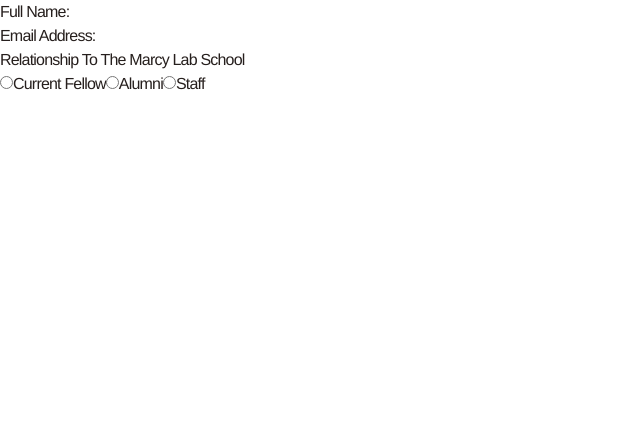
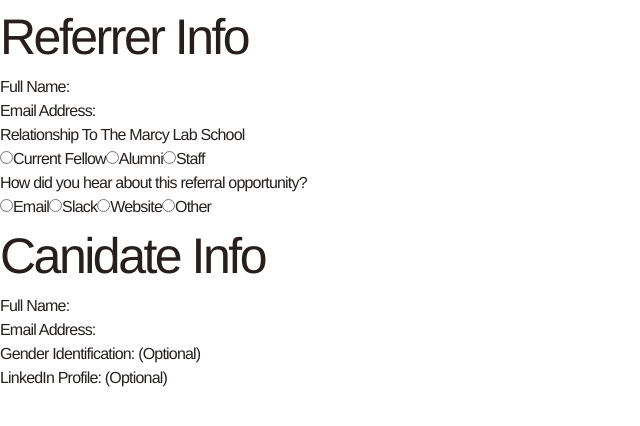
Before and after one commit to marcy-referrals-platform-engineering/marcylabschool-referrals-platform-engineering, a Next.js app: page /referral-form in a window 1280 px wide. Shown: the top 426 px of the page, without its empty margins (0-640 px from the left). Built offline with nearby package versions, Linux system fonts and the light colour scheme; no server answers; a web font is replaced by a local one.

Commit message:
started referee form questions

```diff
--- a/app/referral-form/page.tsx
+++ b/app/referral-form/page.tsx
@@ -13,6 +13,7 @@
   };
   return (
     <form onSubmit={handleSubmit}>
+      <h1>Referrer Info</h1>
       <div>
         <label htmlFor="name">Full Name:</label>
         <input
@@ -71,6 +72,94 @@
           Staff
         </label>
       </div>
+
+      <div>
+        <p>How did you hear about this referral opportunity? </p>
+        <label>
+          <input
+            onChange={handleChange}
+            type="radio"
+            value="email"
+            name="how"
+            required
+          />
+          Email
+        </label>
+
+        <label>
+          <input
+            onChange={handleChange}
+            type="radio"
+            value="slack"
+            name="how"
+            required
+          />
+          Slack
+        </label>
+
+        <label>
+          <input
+            onChange={handleChange}
+            type="radio"
+            value="website"
+            name="how"
+            required
+          />
+          Website
+        </label>
+
+        <label>
+          <input
+            onChange={handleChange}
+            type="radio"
+            value="other"
+            name="how"
+            required
+          />
+          Other
+        </label>
+      </div>
+
+      <h1>Canidate Info</h1>
+      <div>
+        <label htmlFor="name">Full Name:</label>
+        <input
+          onChange={handleChange}
+          type="text"
+          value={formData.referreeName}
+          id="referreeName"
+          name="referreeName"
+          required
+        />
+      </div>
+
+      <div>
+        <label htmlFor="email">Email Address:</label>
+        <input
+          onChange={handleChange}
+          type="email"
+          value={formData.referreeEmail}
+          id="referreeEmail"
+          name="referreeEmail"
+          required
+        />
+      </div>
+
+      <div>
+        <label htmlFor='gender'>Gender Identification: (Optional)</label>
+        <input
+          onChange={handleChange}
+          type="text"
+            value={formData.refereeGender}
+            id="refereeGender"
+            name="refereeGender"
+        />
+      </div>
+
+        <div>
+            <label htmlFor='refereeLinkedIn'>LinkedIn Profile: (Optional)</label>
+            <input type='text' onChange={handleChange} id='refereeLinkedIn' name='refereeLinkedIn' value={formData.refereeLinkedIn} />
+        </div>
     </form>
   );
 }
```
